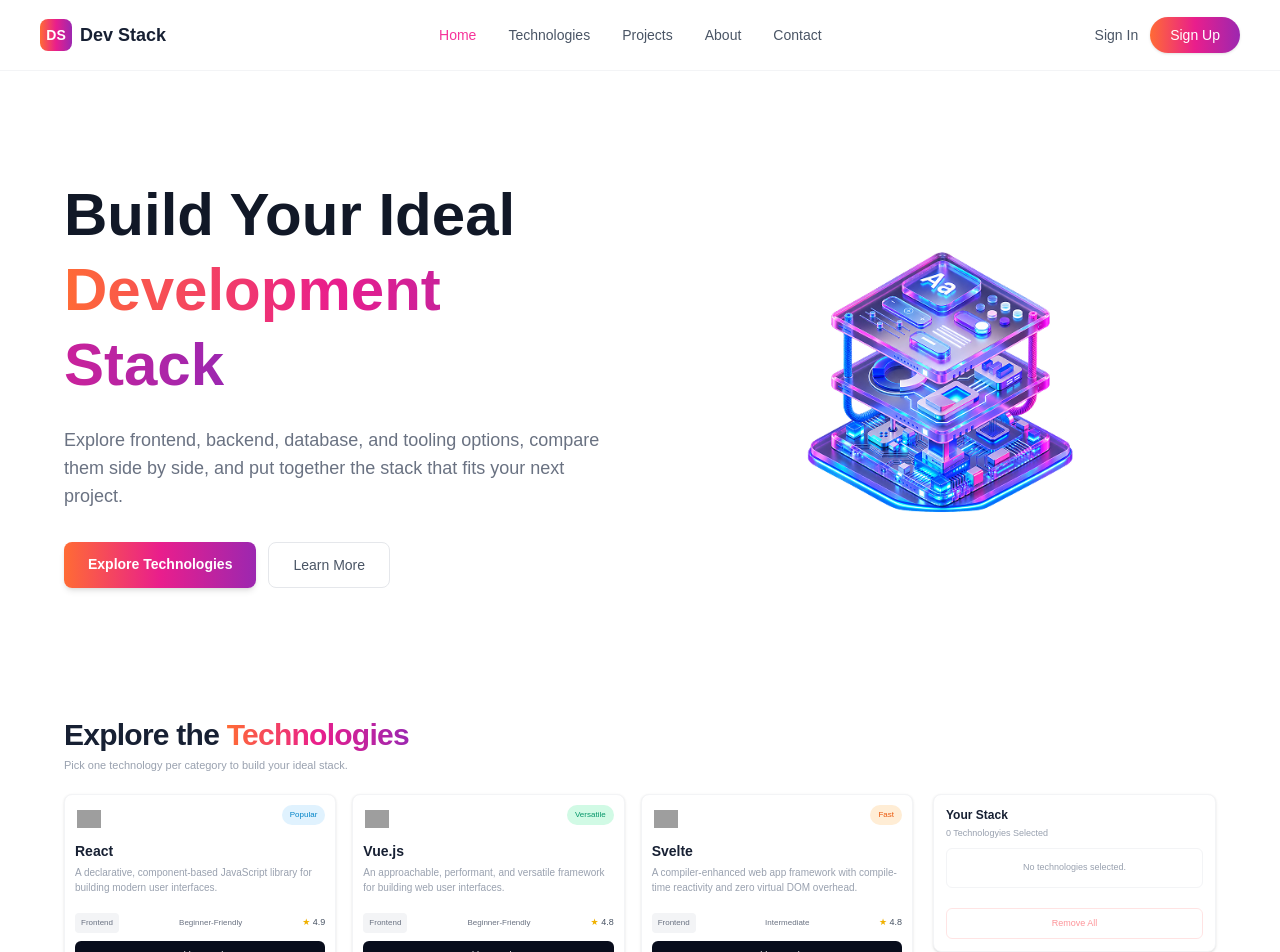
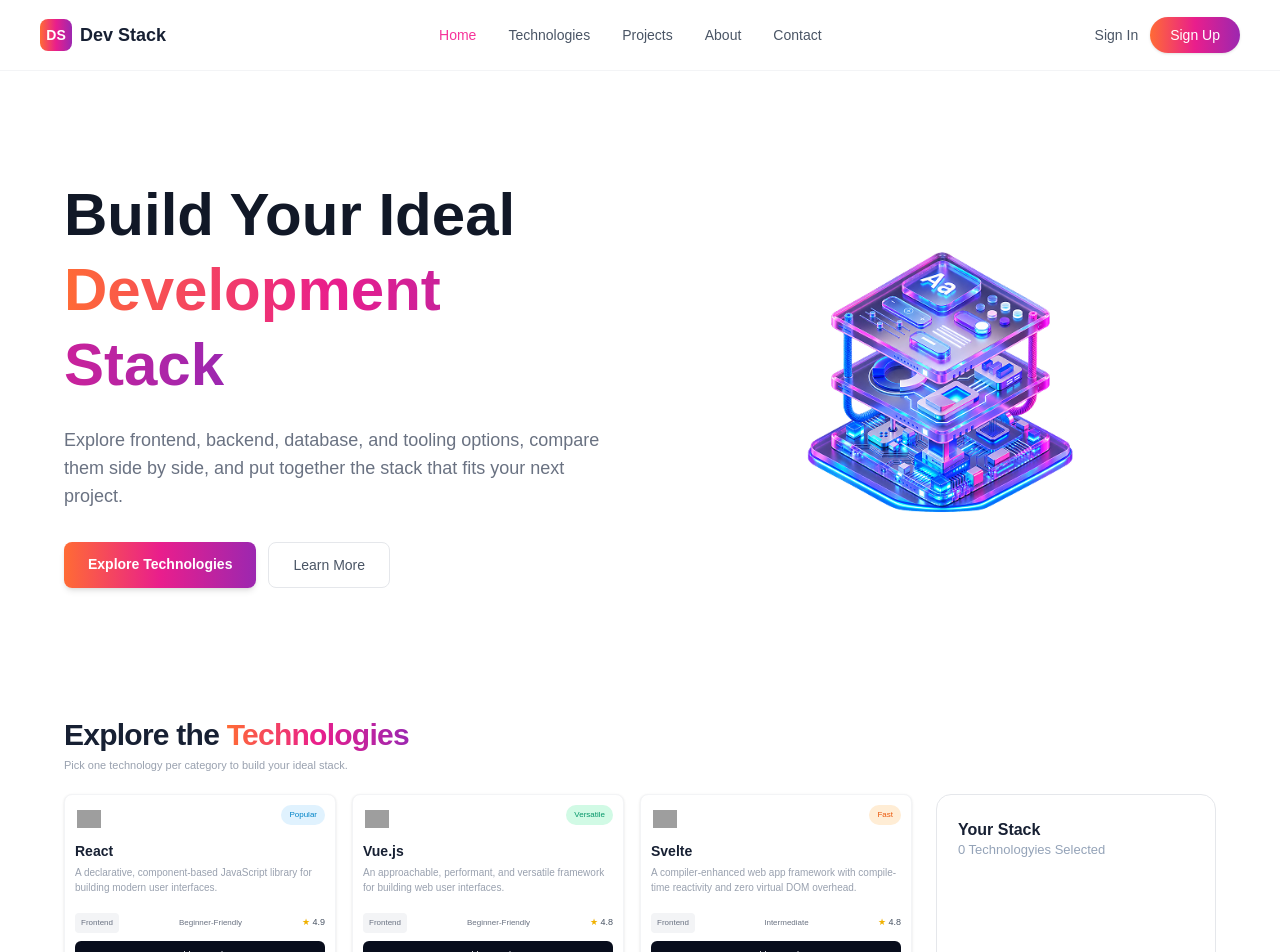
Before and after one commit to nafisanahin/Assignment05, a React (Vite) app: page / in a window 1280 px wide. Shown: the top 952 px of the page. Built offline with nearby package versions, Linux system fonts and the light colour scheme; grey boxes are pictures that could not be loaded.

Commit message:
added right side of the stack

```diff
--- a/src/App.tsx
+++ b/src/App.tsx
@@ -256,8 +256,8 @@ function App() {
             </div>
           </div>
         ) : (
-          <div className="grid grid-cols-1 items-start gap-5 lg:grid-cols-[minmax(0,3fr)_minmax(135px,1fr)]">
-            {/* LEFT SIDE - TECHNOLOGY CARDS */}
+          <div className="grid grid-cols-1 items-start gap-5 lg:grid-cols-[minmax(0,1fr)_284px]">
+            {/*left side*/}
             <div className="grid grid-cols-1 gap-4 sm:grid-cols-2 lg:grid-cols-3">
               {technologies.map((technology) => (
                 <div
@@ -295,7 +295,7 @@ function App() {
                     {technology.description}
                   </p>
 
-                  {/* Category, Difficulty, Rating */}
+                  {/* Category*/}
                   <div className="mt-2 flex items-center justify-between gap-1">
                     <span className="rounded-sm bg-gray-100 px-1.5 py-1 text-[8px] text-gray-500">
                       {technology.category}
@@ -322,60 +322,69 @@ function App() {
               ))}
             </div>
 
-            {/* RIGHT SIDE - YOUR STACK */}
-            <aside className="rounded-lg border border-gray-100 bg-white p-3 shadow-sm">
-              <h3 className="text-xs font-bold text-[#172033]">Your Stack</h3>
+            {/* RIGHT SIDE */}
+            <div className="flex justify-center lg:justify-end">
+              <aside className="box-border flex h-[297px] w-[280px] flex-col rounded-[15px] border border-[#E5E7EB] bg-white px-[16px] pt-[25px] pb-[10px]">
+                {/* Heading */}
+                <div className="px-[5px]">
+                  <h3 className="text-[16px] font-bold leading-[20px] text-[#172033]">
+                    Your Stack
+                  </h3>
 
-              <p className="mt-1 text-[9px] text-gray-400">
-                {stack.length} Technology
-                {stack.length === 1 ? "" : "ies"} Selected
+                  <p className="mt-[2px] text-[13px] leading-[16px] text-[#94A3B8]">
+                    {stack.length} Technology{stack.length === 1 ? "" : "ies"}{" "}
+                    Selected
                   </p>
+                </div>
 
-              {/* Selected Items */}
-              <div className="mt-2 flex flex-col gap-2">
-                {stack.length === 0 ? (
-                  <p className="rounded-md border border-gray-100 p-3 text-center text-[9px] text-gray-400">
-                    No technologies selected.
-                  </p>
-                ) : (
-                  stack.map((technology) => (
+                {/* Selected Technologies */}
+                <div className="mt-[15px] flex flex-col gap-[4px] overflow-hidden">
+                  {stack.map((technology) => (
                     <div
                       key={technology.id}
-                      className="flex items-center justify-between gap-2 rounded-md border border-gray-100 p-2"
+                      className="flex h-[50px] shrink-0 items-center justify-between rounded-[9px] border border-[#E2E8F0] bg-white px-[10px]"
                     >
-                      <div className="flex min-w-0 items-center gap-1.5">
+                      {/* Icon + Details */}
+                      <div className="flex min-w-0 items-center gap-[10px]">
                         <img
                           src={technology.icon}
                           alt={technology.name}
-                          className="h-5 w-5 shrink-0 object-contain"
+                          className="h-[28px] w-[28px] shrink-0 object-contain"
                         />
 
-                        <span className="truncate text-[9px] font-medium text-gray-700">
+                        <div className="flex min-w-0 flex-col">
+                          <span className="truncate text-[12px] font-semibold leading-[15px] text-[#172033]">
                             {technology.name}
                           </span>
+
+                          <span className="text-[8px] leading-[11px] text-[#94A3B8]">
+                            {technology.category}
+                          </span>
+                        </div>
                       </div>
 
+                      {/* Remove */}
                       <button
                         onClick={() => removeFromStack(technology.id)}
                         aria-label={`Remove ${technology.name}`}
-                        className="shrink-0 text-xs text-gray-400 hover:text-red-500"
+                        className="flex h-[28px] w-[28px] shrink-0 items-center justify-center text-[25px] font-light leading-none text-[#94A3B8] transition hover:text-red-500"
                       >
                         ×
                       </button>
                     </div>
-                  ))
-                )}
+                  ))}
                 </div>
 
                 {/* Remove All */}
                 <button
                   onClick={removeAll}
                   disabled={stack.length === 0}
-                className="mt-5 w-full rounded-md border border-red-200 py-2 text-[9px] font-medium text-red-500 transition hover:bg-red-50 disabled:cursor-not-allowed disabled:opacity-50"
+                  className="mt-auto h-[30px] w-full shrink-0 rounded-[8px] border border-[#FECACA] bg-white text-[14px] font-bold text-[#DC2626] transition hover:bg-[#FFF5F5] disabled:opacity-50"
                 >
                   Remove All
                 </button>
               </aside>
+            </div>
           </div>
         )}
       </section>
```
Lines whose indentation alone changed are shown as unchanged.
